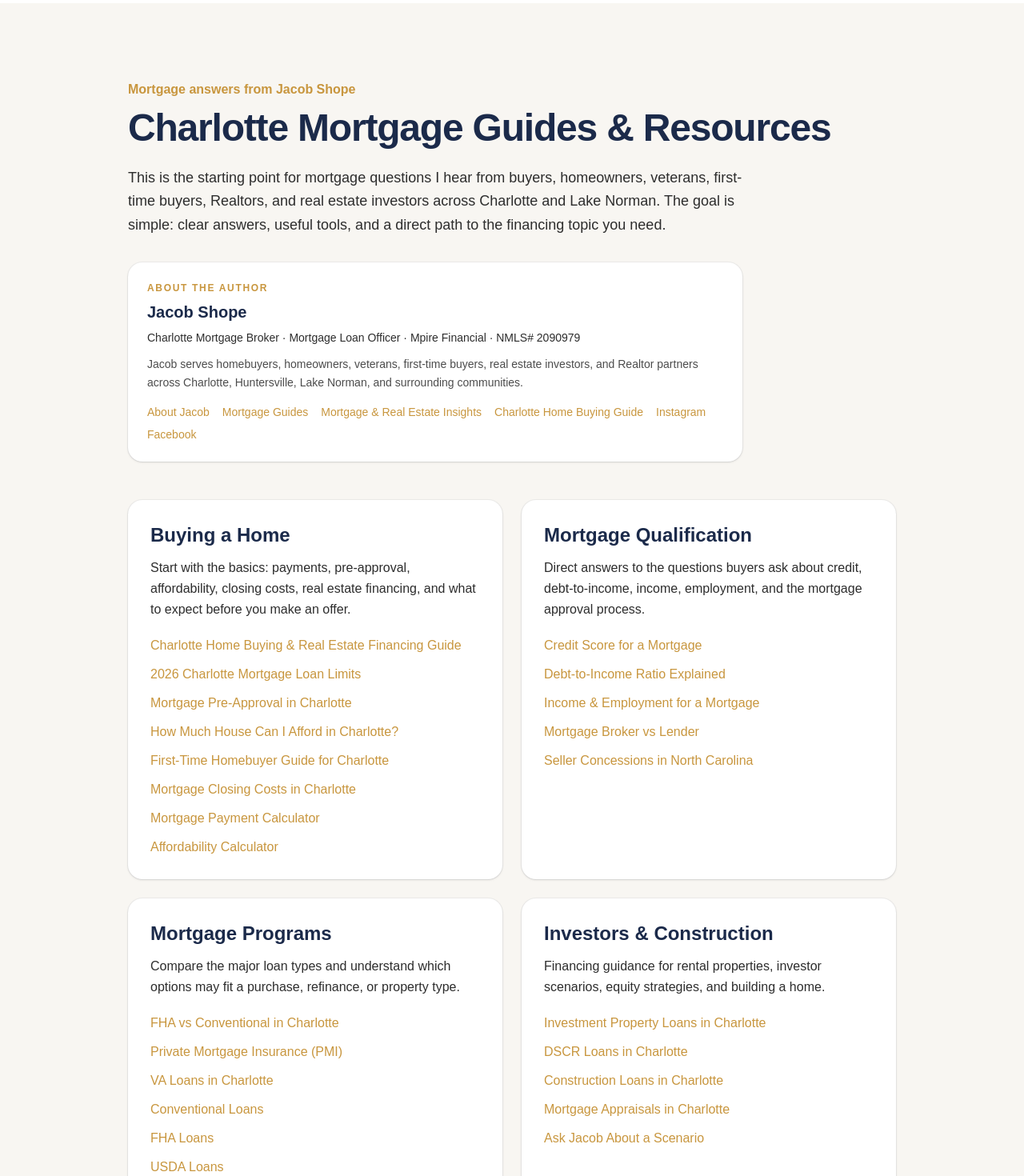
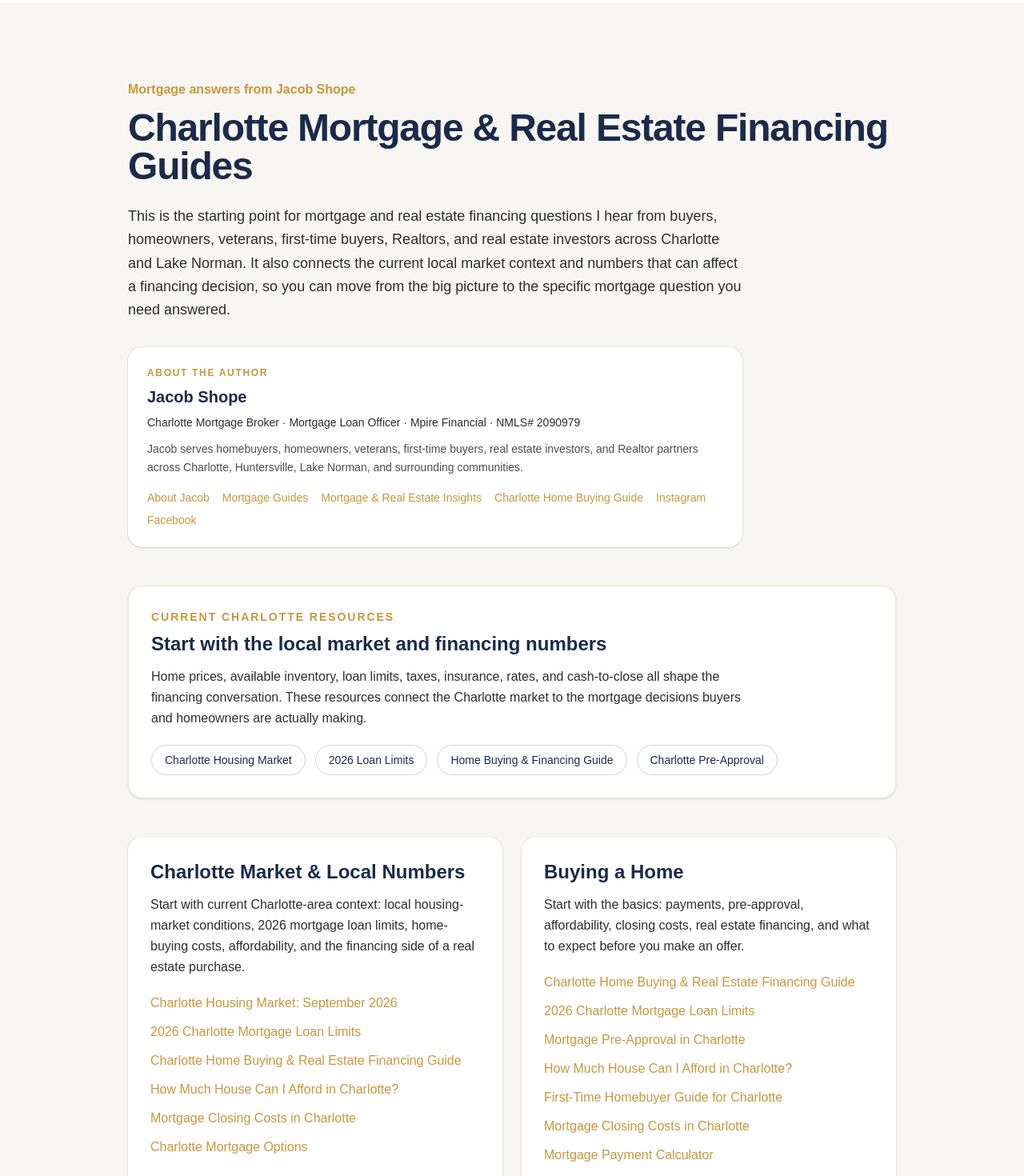
Before and after one commit to JLshope12/jacob-shope-mortgage, a Next.js app: page /mortgage-guides in a window 1280 px wide. Shown: the part 60-1530 px from the top of the page at 80% size. Built offline with nearby package versions, Linux system fonts and the light colour scheme.

Commit message:
Strengthen Charlotte mortgage guide hub and local market cluster

```diff
--- a/app/mortgage-guides/page.tsx
+++ b/app/mortgage-guides/page.tsx
@@ -2,13 +2,27 @@ import Link from "next/link";
 import { AuthorBox } from "@/components/seo/AuthorBox";
 
 export const metadata = {
-  title: "Mortgage Guides by Jacob Shope | Charlotte & Lake Norman",
+  title: "Charlotte Mortgage & Real Estate Financing Guides | Jacob Shope",
   description:
-    "Mortgage guides and answers from Jacob Shope for homebuyers, homeowners, veterans, first-time buyers, and real estate investors in Charlotte and Lake Norman.",
+    "Charlotte mortgage and real estate financing guides from Jacob Shope, including homebuyer planning, local housing-market context, loan limits, VA, FHA, conventional, investor, construction, equity, and refinance resources.",
   alternates: { canonical: "/mortgage-guides" },
+  authors: [{ name: "Jacob Shope", url: "/about" }],
 };
 
 const TOPICS = [
+  {
+    title: "Charlotte Market & Local Numbers",
+    description:
+      "Start with current Charlotte-area context: local housing-market conditions, 2026 mortgage loan limits, home-buying costs, affordability, and the financing side of a real estate purchase.",
+    links: [
+      ["Charlotte Housing Market: September 2026", "/charlotte-housing-market-september-2026"],
+      ["2026 Charlotte Mortgage Loan Limits", "/charlotte-mortgage-loan-limits-2026"],
+      ["Charlotte Home Buying & Real Estate Financing Guide", "/charlotte-home-buying-mortgage-guide"],
+      ["How Much House Can I Afford in Charlotte?", "/how-much-house-can-i-afford-charlotte"],
+      ["Mortgage Closing Costs in Charlotte", "/mortgage-closing-costs-charlotte"],
+      ["Charlotte Mortgage Options", "/service-areas/charlotte"],
+    ],
+  },
   {
     title: "Buying a Home",
     description: "Start with the basics: payments, pre-approval, affordability, closing costs, real estate financing, and what to expect before you make an offer.",
@@ -95,15 +109,48 @@ const TOPICS = [
   },
 ] as const;
 
+const featuredResources = [
+  ["Charlotte Housing Market: September 2026", "/charlotte-housing-market-september-2026"],
+  ["2026 Charlotte Mortgage Loan Limits", "/charlotte-mortgage-loan-limits-2026"],
+  ["Charlotte Home Buying & Real Estate Financing Guide", "/charlotte-home-buying-mortgage-guide"],
+  ["Mortgage Pre-Approval in Charlotte", "/mortgage-preapproval-charlotte"],
+  ["First-Time Homebuyer Guide for Charlotte", "/first-time-homebuyer-charlotte"],
+  ["VA Loans in Charlotte", "/va-loans-charlotte"],
+  ["Investment Property Loans in Charlotte", "/investment-property-loans-charlotte"],
+  ["Construction Loans in Charlotte", "/construction-loans-charlotte"],
+] as const;
+
 const collectionSchema = {
   "@context": "https://schema.org",
   "@type": "CollectionPage",
   "@id": "https://jacobshopemortgage.com/mortgage-guides#collection",
   url: "https://jacobshopemortgage.com/mortgage-guides",
-  name: "Charlotte Mortgage Guides & Resources",
+  name: "Charlotte Mortgage & Real Estate Financing Guides",
+  description:
+    "A locally focused collection of mortgage, homebuyer, housing-market, investor, construction, refinance, and real estate financing resources for Charlotte and Lake Norman.",
   author: { "@id": "https://jacobshopemortgage.com/#jacob-shope" },
   publisher: { "@id": "https://jacobshopemortgage.com/#mpire-financial" },
-  about: ["Mortgages", "Charlotte real estate financing", "Lake Norman mortgage guidance"],
+  isPartOf: { "@id": "https://jacobshopemortgage.com/#website" },
+  about: [
+    "Charlotte mortgages",
+    "Charlotte real estate financing",
+    "Charlotte housing market",
+    "Lake Norman mortgage guidance",
+    "Home buying",
+    "Mortgage qualification",
+    "Investment property financing",
+    "Construction financing",
+  ],
+  mainEntity: {
+    "@type": "ItemList",
+    name: "Featured Charlotte mortgage and real estate financing resources",
+    itemListElement: featuredResources.map(([name, path], index) => ({
+      "@type": "ListItem",
+      position: index + 1,
+      name,
+      url: `https://jacobshopemortgage.com${path}`,
+    })),
+  },
 };
 
 export default function MortgageGuidesPage() {
@@ -113,18 +160,42 @@ export default function MortgageGuidesPage() {
       <section className="mx-auto max-w-5xl px-4 py-16 md:px-6 md:py-24 lg:px-8">
         <p className="font-semibold text-gold">Mortgage answers from Jacob Shope</p>
         <h1 className="mt-3 text-4xl font-bold tracking-tight text-navy md:text-5xl">
-          Charlotte Mortgage Guides & Resources
+          Charlotte Mortgage & Real Estate Financing Guides
         </h1>
         <p className="mt-6 max-w-3xl text-lg leading-relaxed text-charcoal">
-          This is the starting point for mortgage questions I hear from buyers, homeowners,
-          veterans, first-time buyers, Realtors, and real estate investors across Charlotte and
-          Lake Norman. The goal is simple: clear answers, useful tools, and a direct path to the
-          financing topic you need.
+          This is the starting point for mortgage and real estate financing questions I hear from buyers,
+          homeowners, veterans, first-time buyers, Realtors, and real estate investors across Charlotte and
+          Lake Norman. It also connects the current local market context and numbers that can affect a financing
+          decision, so you can move from the big picture to the specific mortgage question you need answered.
         </p>
 
         <div className="mt-8 max-w-3xl">
           <AuthorBox />
         </div>
+
+        <section className="mt-12 rounded-2xl border border-gold/25 bg-white p-7 shadow-sm">
+          <p className="text-sm font-semibold uppercase tracking-[0.14em] text-gold">Current Charlotte resources</p>
+          <h2 className="mt-2 text-2xl font-bold text-navy">Start with the local market and financing numbers</h2>
+          <p className="mt-3 max-w-3xl leading-relaxed text-charcoal">
+            Home prices, available inventory, loan limits, taxes, insurance, rates, and cash-to-close all shape the
+            financing conversation. These resources connect the Charlotte market to the mortgage decisions buyers
+            and homeowners are actually making.
+          </p>
+          <div className="mt-5 flex flex-wrap gap-3 text-sm font-medium">
+            <Link href="/charlotte-housing-market-september-2026" className="rounded-full border border-navy/20 px-4 py-2 text-navy hover:border-gold hover:text-gold">
+              Charlotte Housing Market
+            </Link>
+            <Link href="/charlotte-mortgage-loan-limits-2026" className="rounded-full border border-navy/20 px-4 py-2 text-navy hover:border-gold hover:text-gold">
+              2026 Loan Limits
+            </Link>
+            <Link href="/charlotte-home-buying-mortgage-guide" className="rounded-full border border-navy/20 px-4 py-2 text-navy hover:border-gold hover:text-gold">
+              Home Buying & Financing Guide
+            </Link>
+            <Link href="/mortgage-preapproval-charlotte" className="rounded-full border border-navy/20 px-4 py-2 text-navy hover:border-gold hover:text-gold">
+              Charlotte Pre-Approval
+            </Link>
+          </div>
+        </section>
 
         <div className="mt-12 grid gap-6 md:grid-cols-2">
           {TOPICS.map((topic) => (
```
